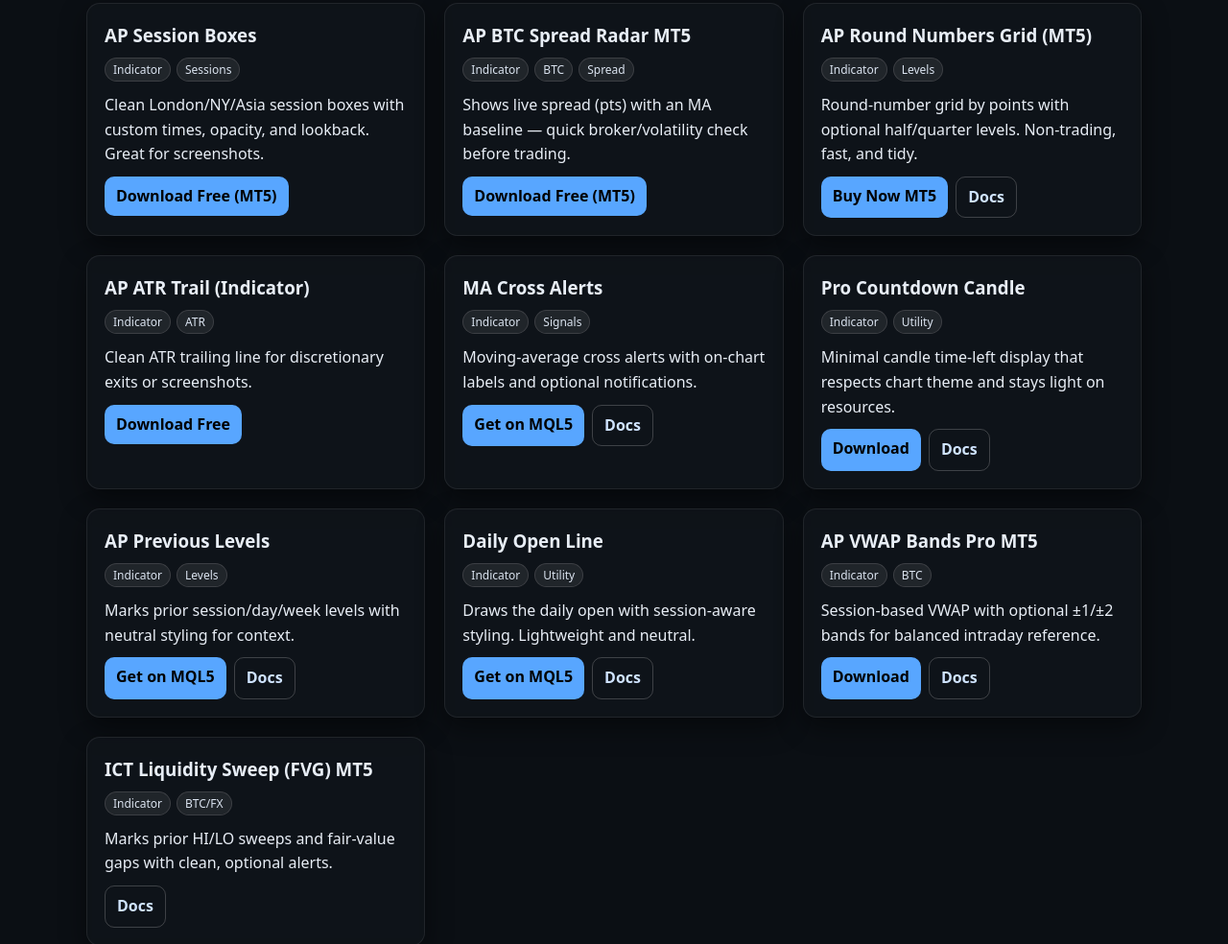
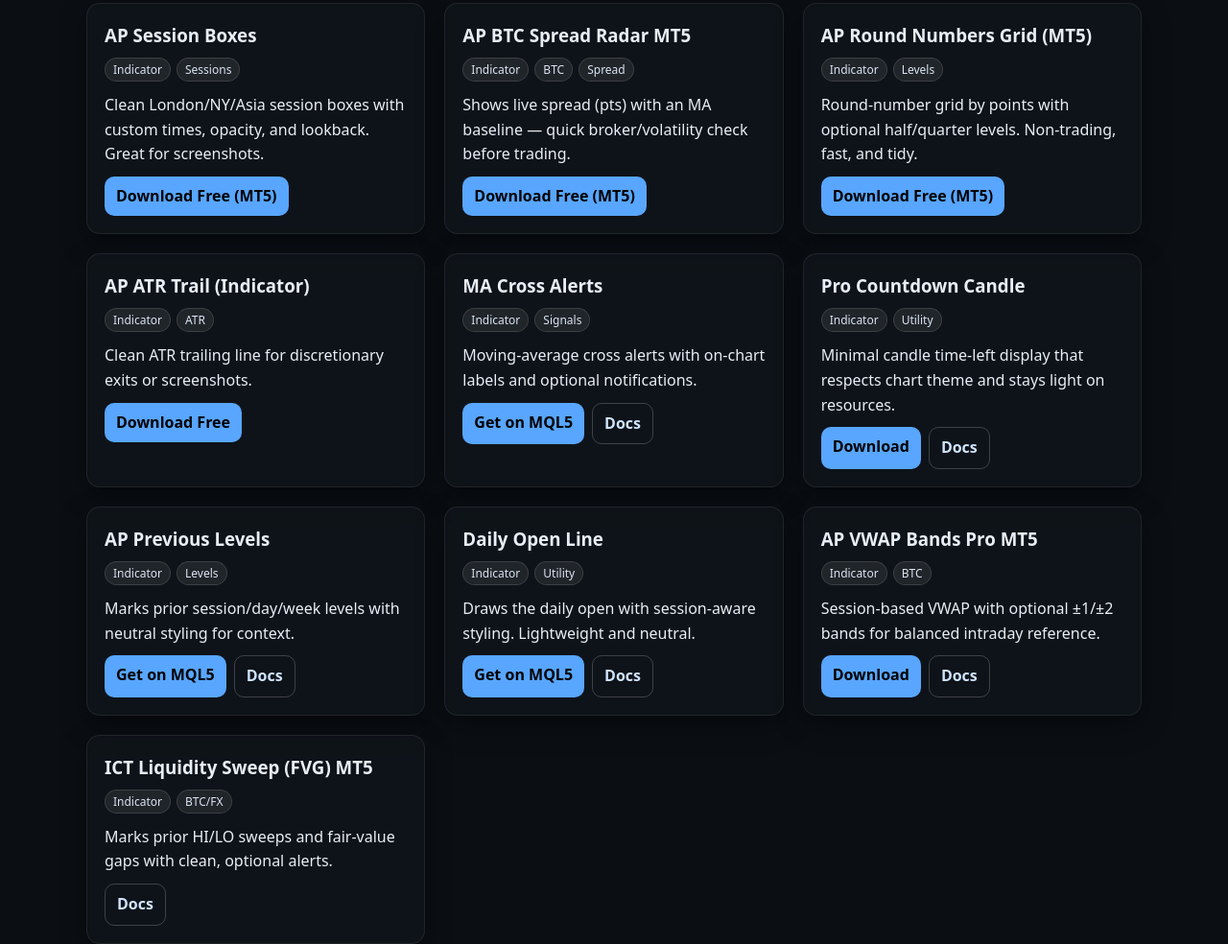
Before and after one commit to noo0oobep-eng/ap-tools, a plain HTML site: page index.html in a window 1280 px wide. Shown: the part 2817-3801 px from the top of the page at 96% size. Drawn offline with Linux system fonts and the light colour scheme.

Commit message:
Update index.html

```diff
--- a/index.html
+++ b/index.html
@@ -589,10 +589,15 @@
      </div>
      <p>Round-number grid by points with optional half/quarter levels. Non-trading, fast, and tidy.</p>
      <div class="btns">
-          <a class="btn" href="https://www.mql5.com/en/market/product/148903" target="_blank" rel="noopener">Buy Now MT5</a>
-          <a class="btn ghost" href="./AP%20Round%20Numbers%20Grid%20MT5/" target="_blank" rel="noopener">Docs</a>
+       <a class="btn"
+          href="./AP_Round_Numbers_Grid_MT5/"
+          target="_blank"
+          rel="noopener">
+         Download Free (MT5)
+       </a>
      </div>
    </div>
+
 
       <div class="card">
         <h3>AP ATR Trail (Indicator)</h3>
```
Lines whose indentation alone changed are shown as unchanged.
